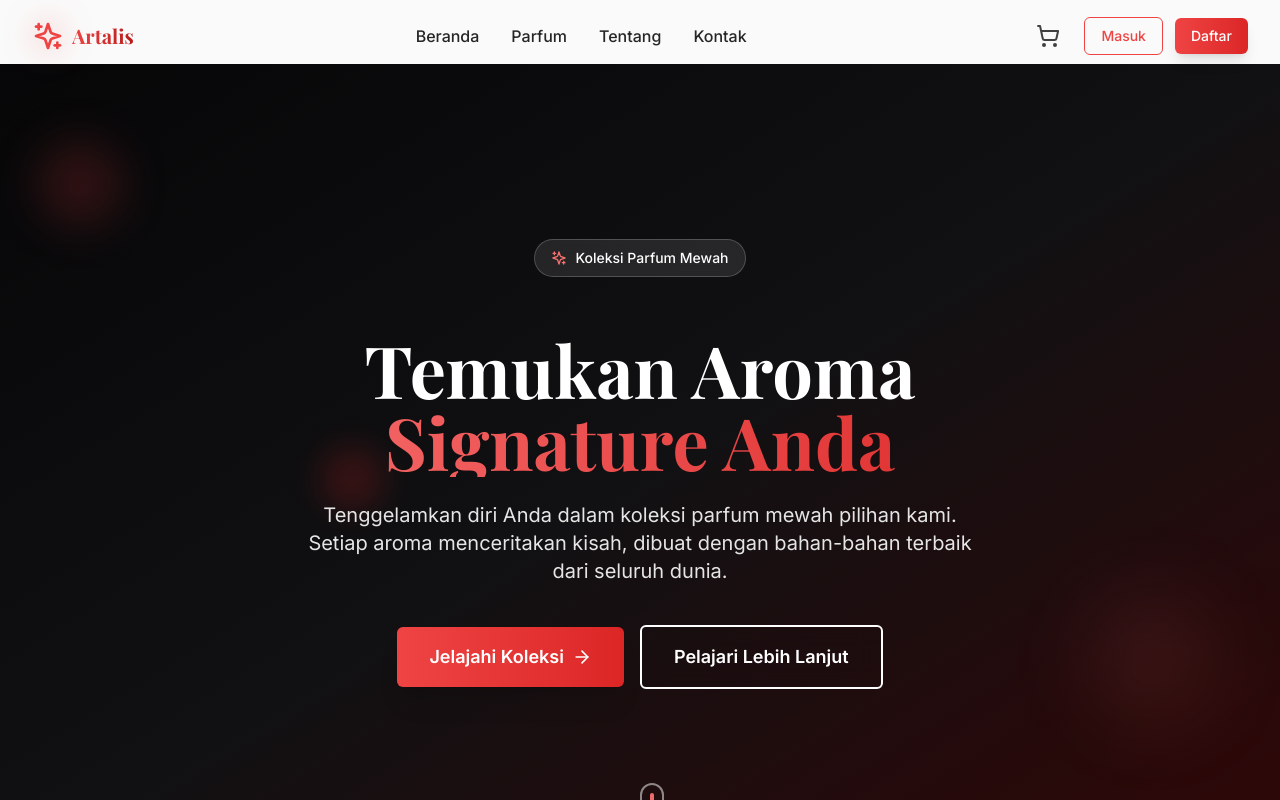
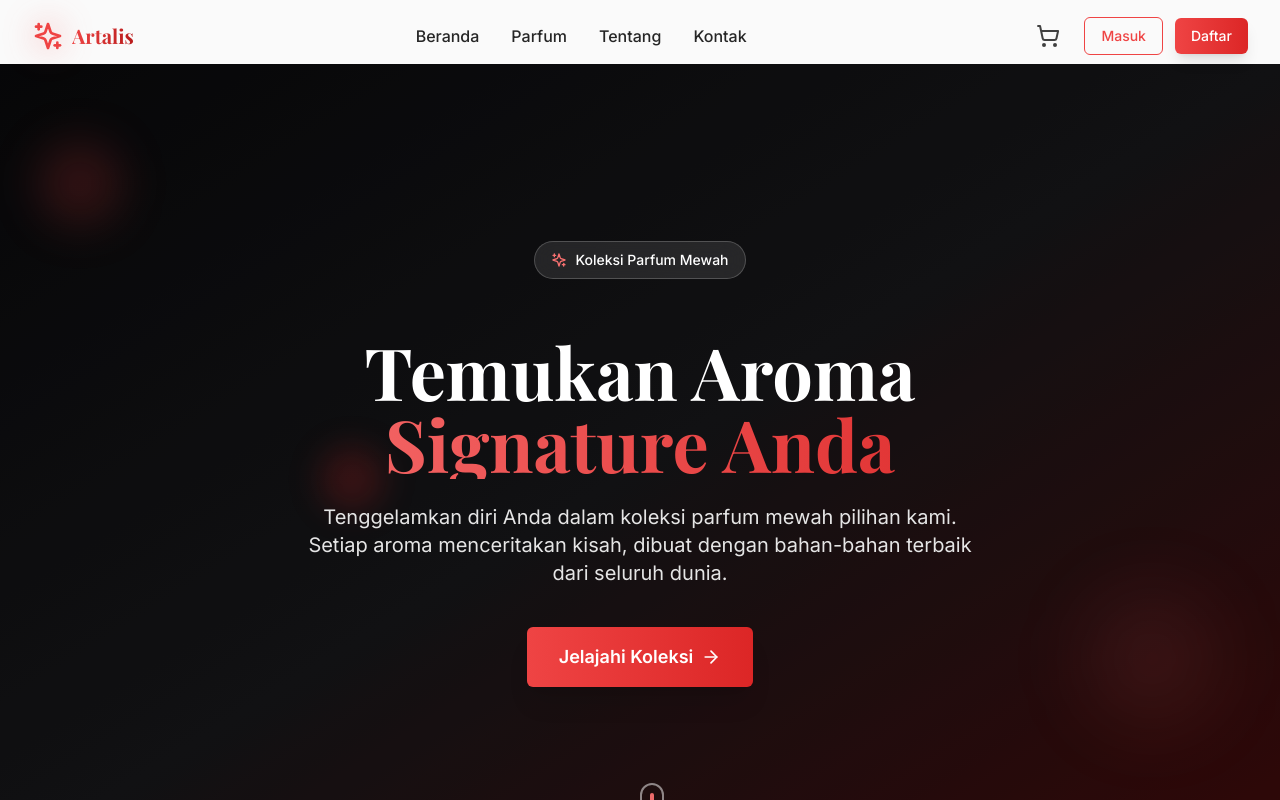
Before and after one commit to jamar2101/Front-End-Artalis, a React (Vite) app: page / in a window 1280 px wide. Shown: the top 800 px of the page. Built offline with nearby package versions, Linux system fonts and the light colour scheme; no server answers.

Commit message:
Update HomePage.tsx

```diff
--- a/src/pages/HomePage.tsx
+++ b/src/pages/HomePage.tsx
@@ -72,9 +72,6 @@ const HomePage: React.FC = () => {
               <Link to="/products" className="btn-primary text-center py-3 lg:py-4 px-6 lg:px-8 text-base lg:text-lg font-semibold shadow-xl w-full sm:w-auto">
                 Jelajahi Koleksi
                 <ArrowRight className="h-5 w-5 ml-2" />
-              </Link>
-              <Link to="/contact" className="btn border-2 border-white text-white hover:bg-white/10 backdrop-blur-md text-center py-3 lg:py-4 px-6 lg:px-8 text-base lg:text-lg font-semibold w-full sm:w-auto">
-                Pelajari Lebih Lanjut
               </Link>
             </div>
           </div>
```
